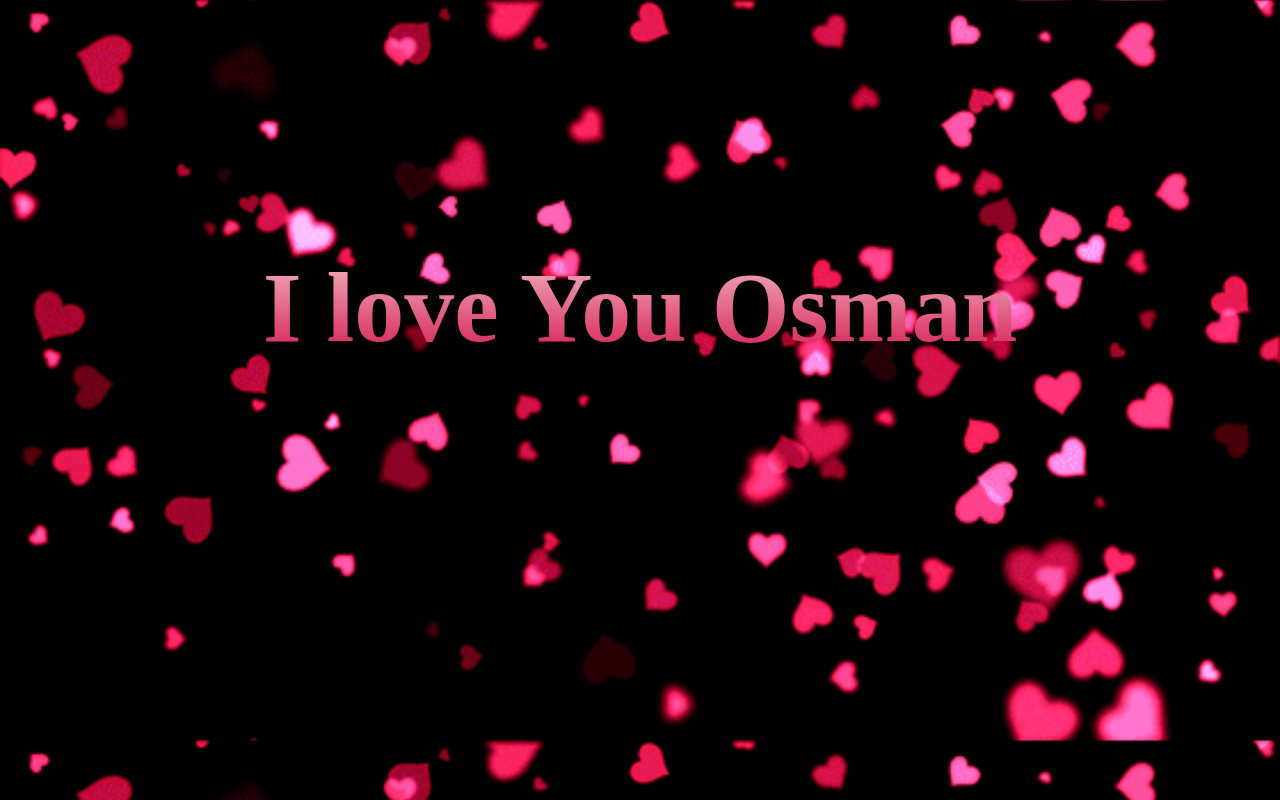
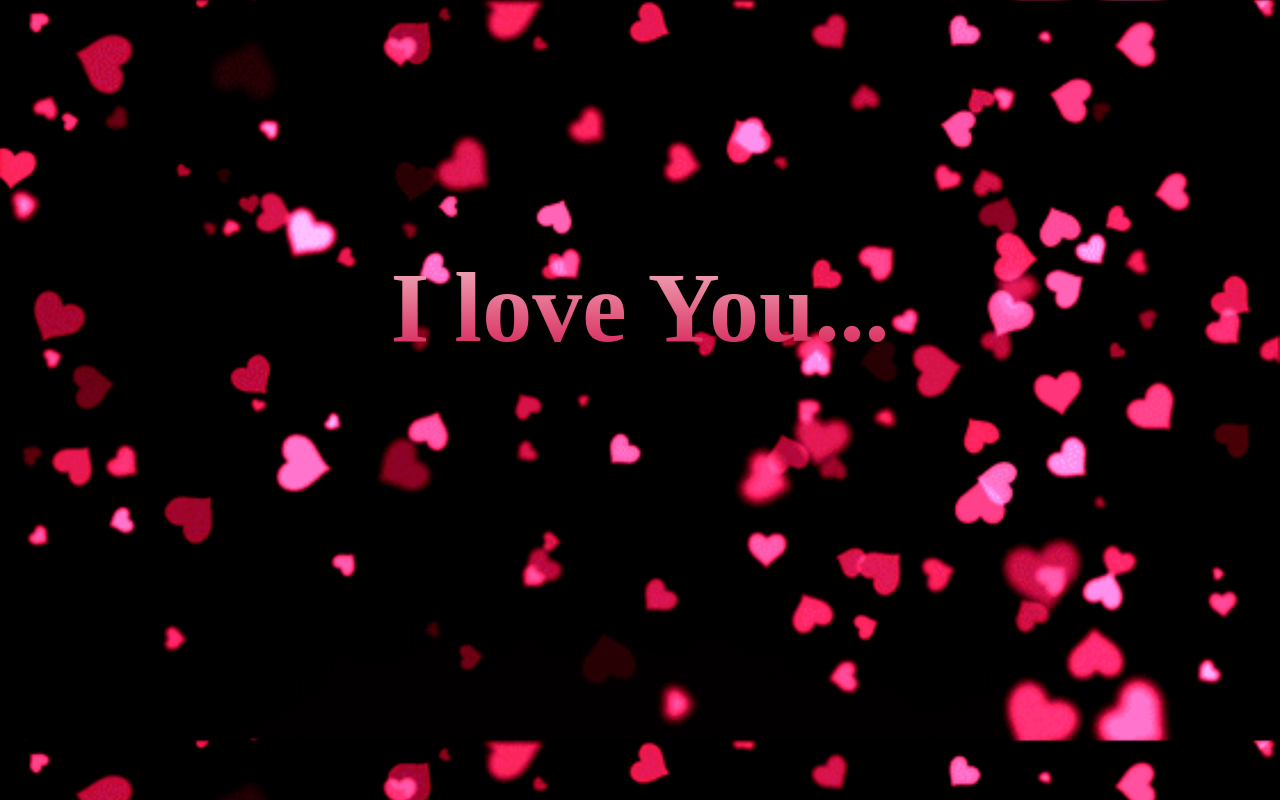
Before and after one commit to SalmaLisa/ilu, a plain HTML site: page index.html in a window 1280 px wide. Drawn offline with Linux system fonts and the light colour scheme.

Commit message:
last commit

```diff
--- a/index.html
+++ b/index.html
@@ -8,6 +8,6 @@
   <link rel="stylesheet" href="style.css">
 </head>
 <body>
-  <h1>I love You Osman </h1>
+  <h1>I love You...</h1>
 </body>
 </html>
```
